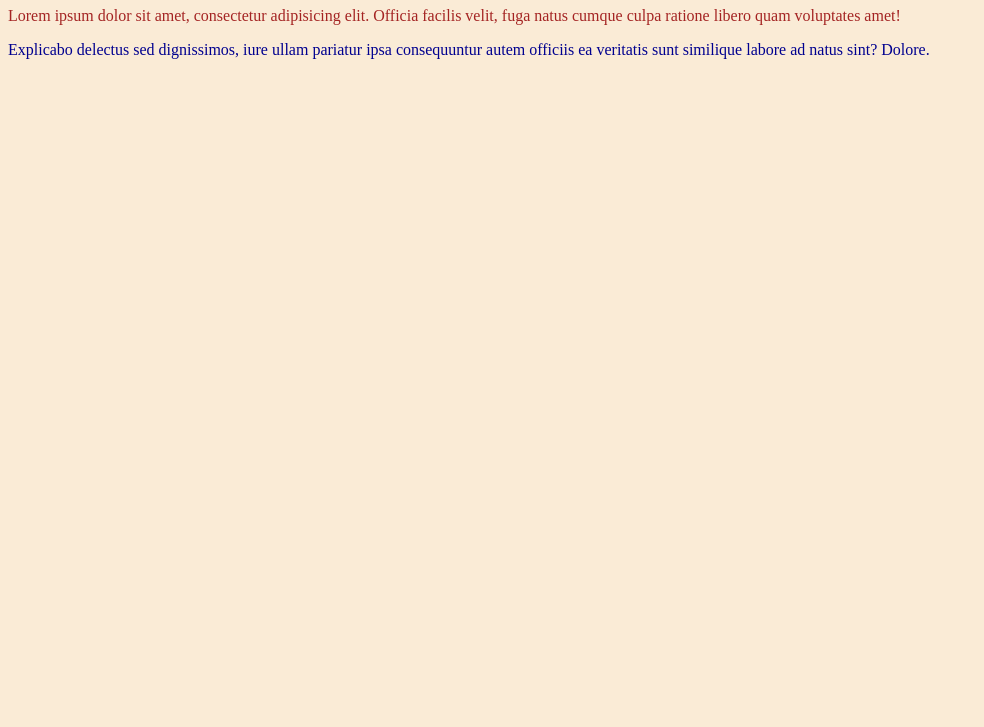
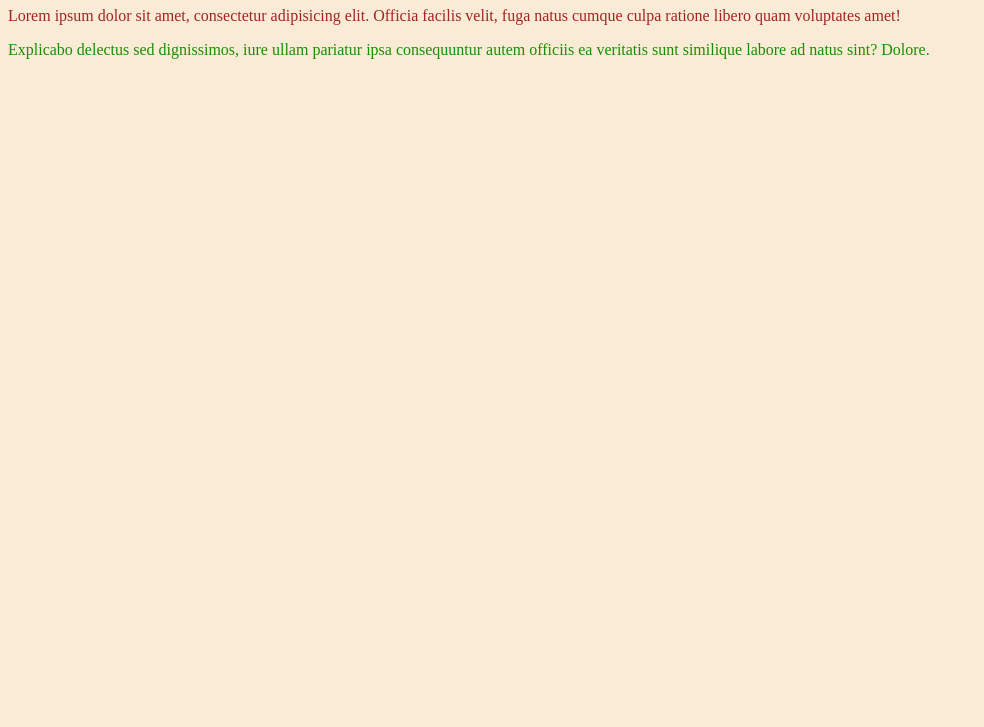
Before and after one commit to krzysztofkucharzyk/css-kolory, a plain HTML site: page index.html in a window 1280 px wide. Shown: the part 73-800 px from the top of the page, without its empty margins (0-984 px from the left). Drawn offline with Linux system fonts and the light colour scheme.

Commit message:
zmiana kol

```diff
--- a/css/style.css
+++ b/css/style.css
@@ -11,5 +11,5 @@ p.jeden {
 }
 
 p.dwa {
-    color: #00008f;
+    color: #188f00;
 }
```
